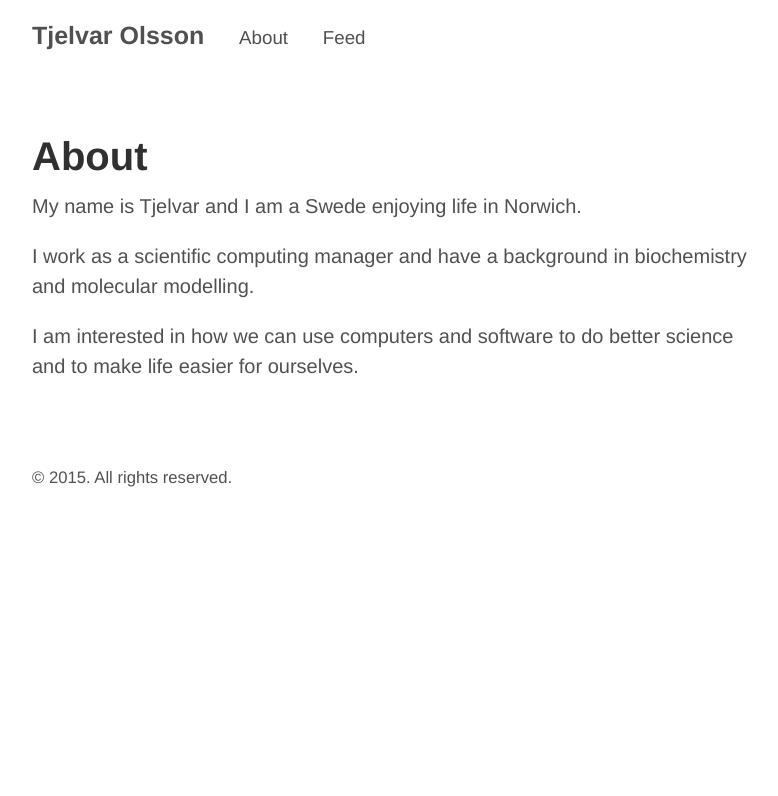
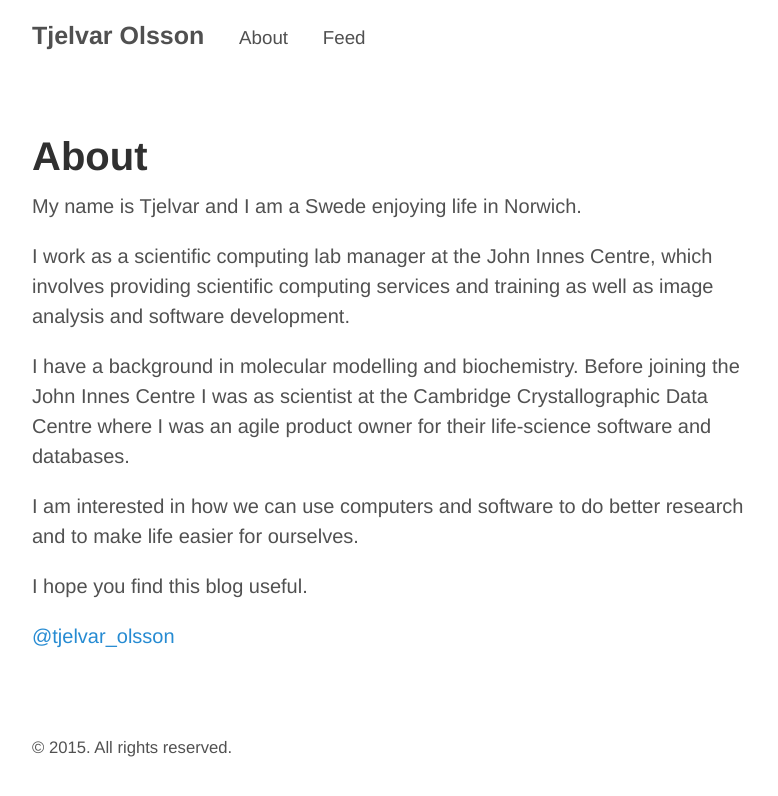
Before and after one commit to tjelvar-olsson/tjelvar-olsson.github.io, a Jekyll site: the page built from about.md, in a window 1280 px wide. Shown: the top 796 px of the page, without its empty margins (248-1026 px from the left). Built offline with Jekyll 4.4.1, drawn with Linux system fonts in a browser that asks for light colours.

Commit message:
Updated about.md file.

```diff
--- a/about.md
+++ b/about.md
@@ -5,8 +5,18 @@ title: About
 
 My name is Tjelvar and I am a Swede enjoying life in Norwich.
 
-I work as a scientific computing manager and have a background in biochemistry
-and molecular modelling.
+I work as a scientific computing lab manager at the John Innes Centre, which
+involves providing scientific computing services and training as well as image
+analysis and software development.
 
-I am interested in how we can use computers and software to do better science
+I have a background in molecular modelling and biochemistry. Before joining the
+John Innes Centre I was as scientist at the Cambridge Crystallographic Data
+Centre where I was an agile product owner for their life-science software and
+databases.
+
+I am interested in how we can use computers and software to do better research
 and to make life easier for ourselves.
+
+I hope you find this blog useful.
+
+[@tjelvar_olsson](https://twitter.com/tjelvar_olsson)
```
